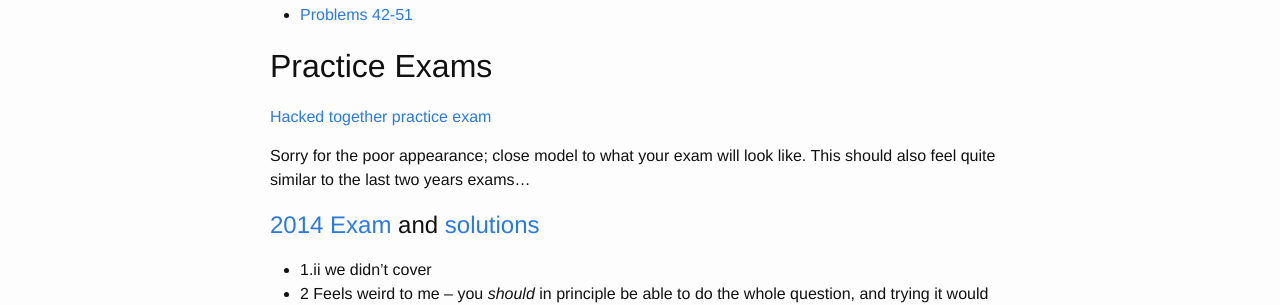
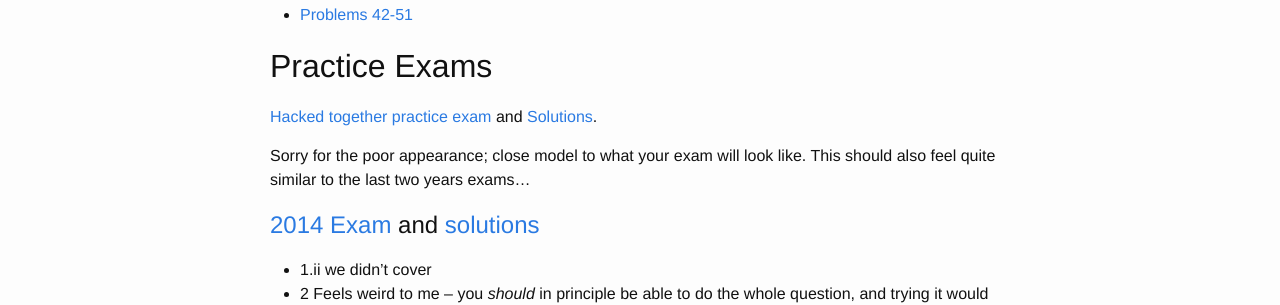
Before and after one commit to ptwiddle/MAS341-Graph-Theory, a Jekyll site: the page built from problems.md, in a window 1280 px wide. Shown: the part 917-1222 px from the top of the page. Built offline with Jekyll 4.4.1, drawn with Linux system fonts in a browser that asks for light colours; formulas are drawn with MathJax 3.

Commit message:
practice exam solutions

```diff
--- a/problems.md
+++ b/problems.md
@@ -50,9 +50,11 @@ Solutions to practice problems:
 Practice Exams
 ----
 
-[Hacked together practice exam ](../PracticeExam.pdf)
+[Hacked together practice exam ](../PracticeExam.pdf) and [Solutions](../PracticeExamSolutions.pdf).
 
 Sorry for the poor appearance; close model to what your exam will look like.  This should also feel quite similar to the last two years exams...
+
+
 
 
 
```
Also changed, not shown: 1 other file.
